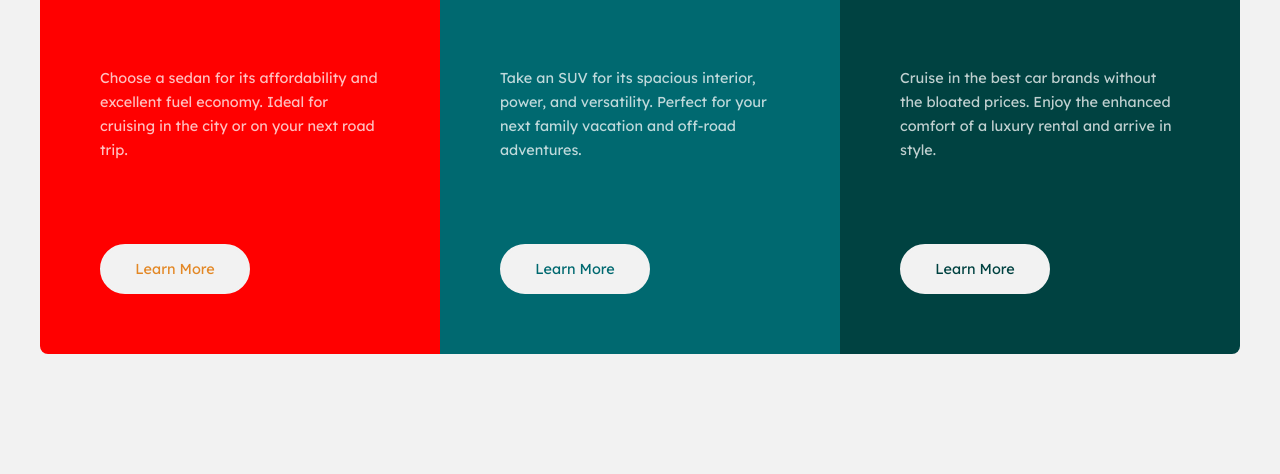
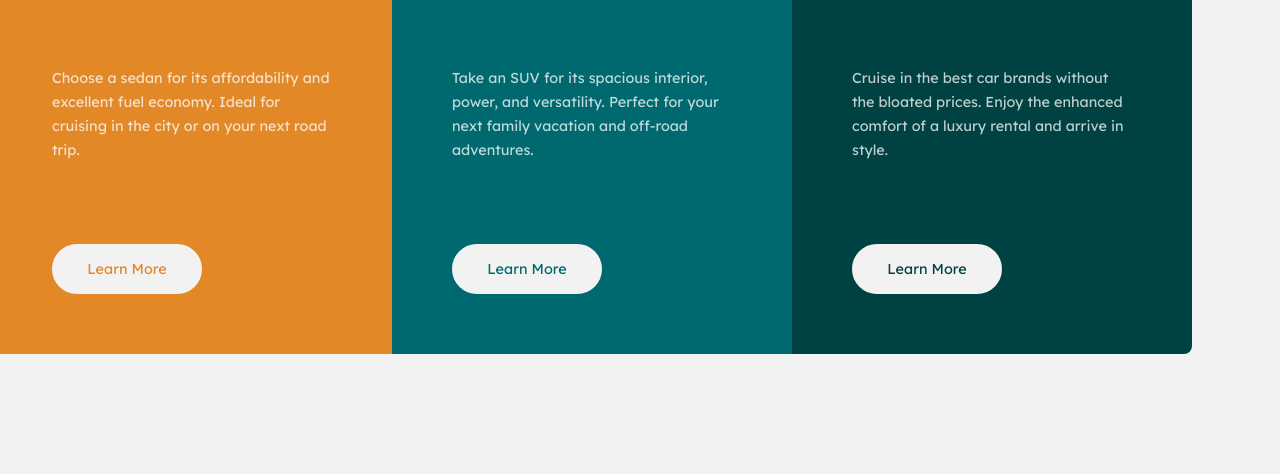
Before and after one commit to KoliaK/7-Columns_Preview_Card, a plain HTML site: page index.html in a window 1280 px wide. Shown: the part 326-800 px from the top of the page. Drawn offline with Linux system fonts and the light colour scheme.

Commit message:
Add files via upload

```diff
--- a/style.css
+++ b/style.css
@@ -12,7 +12,7 @@ body{
     background-color: hsl(0, 0%, 95%);
     min-height: 100vh;
     width: 90%;
-    margin: 5rem auto;
+    margin: 5rem 1rem;
 }
 
 .card{
@@ -92,7 +92,7 @@ p{
     align-items:flex-start;
     justify-content: space-between;
     text-align: left;
-    background-color: red;
+    background-color: hsl(31, 77%, 52%);
     border-radius: 8px 8px 0 0;
     overflow:scroll;
 }
```
